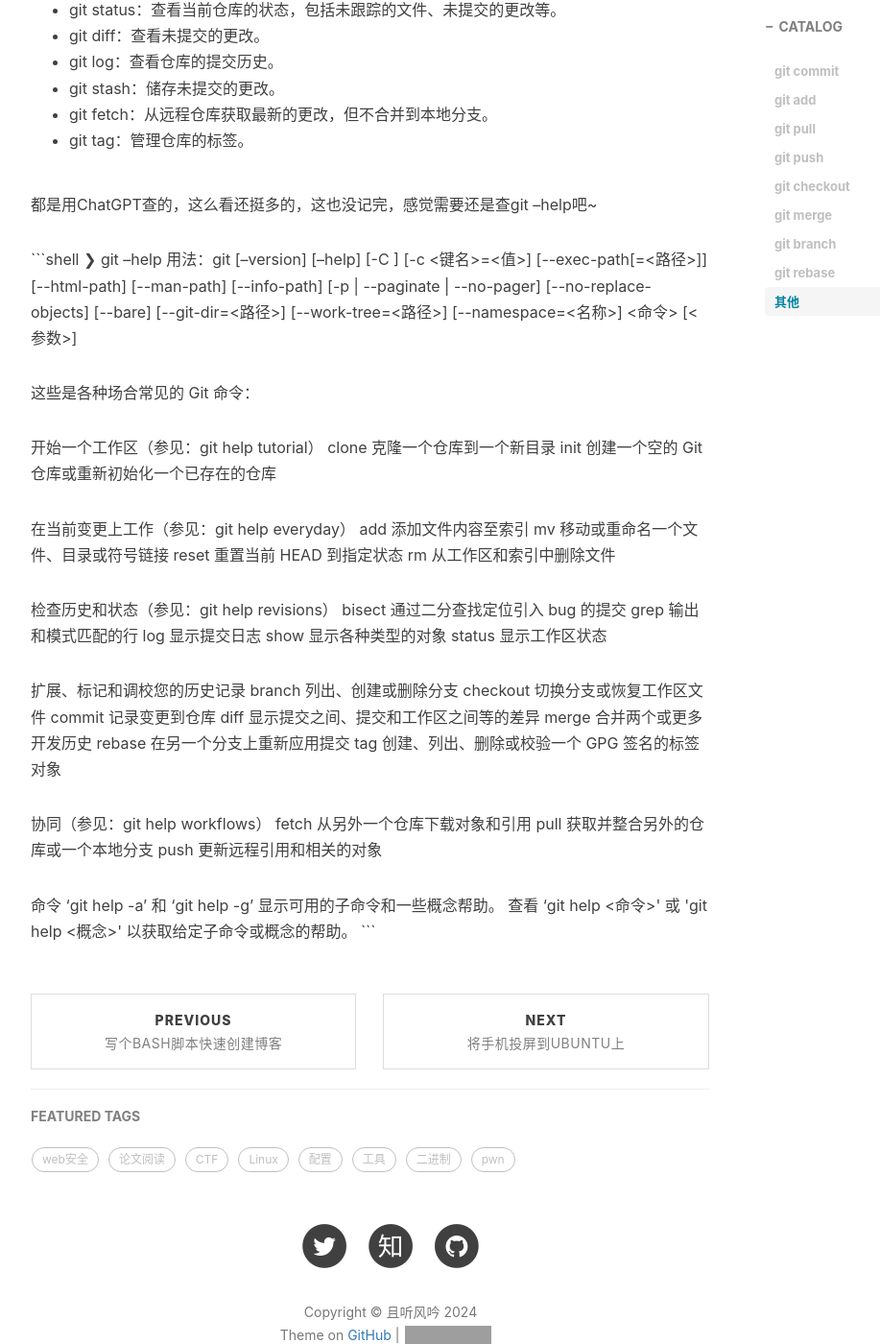
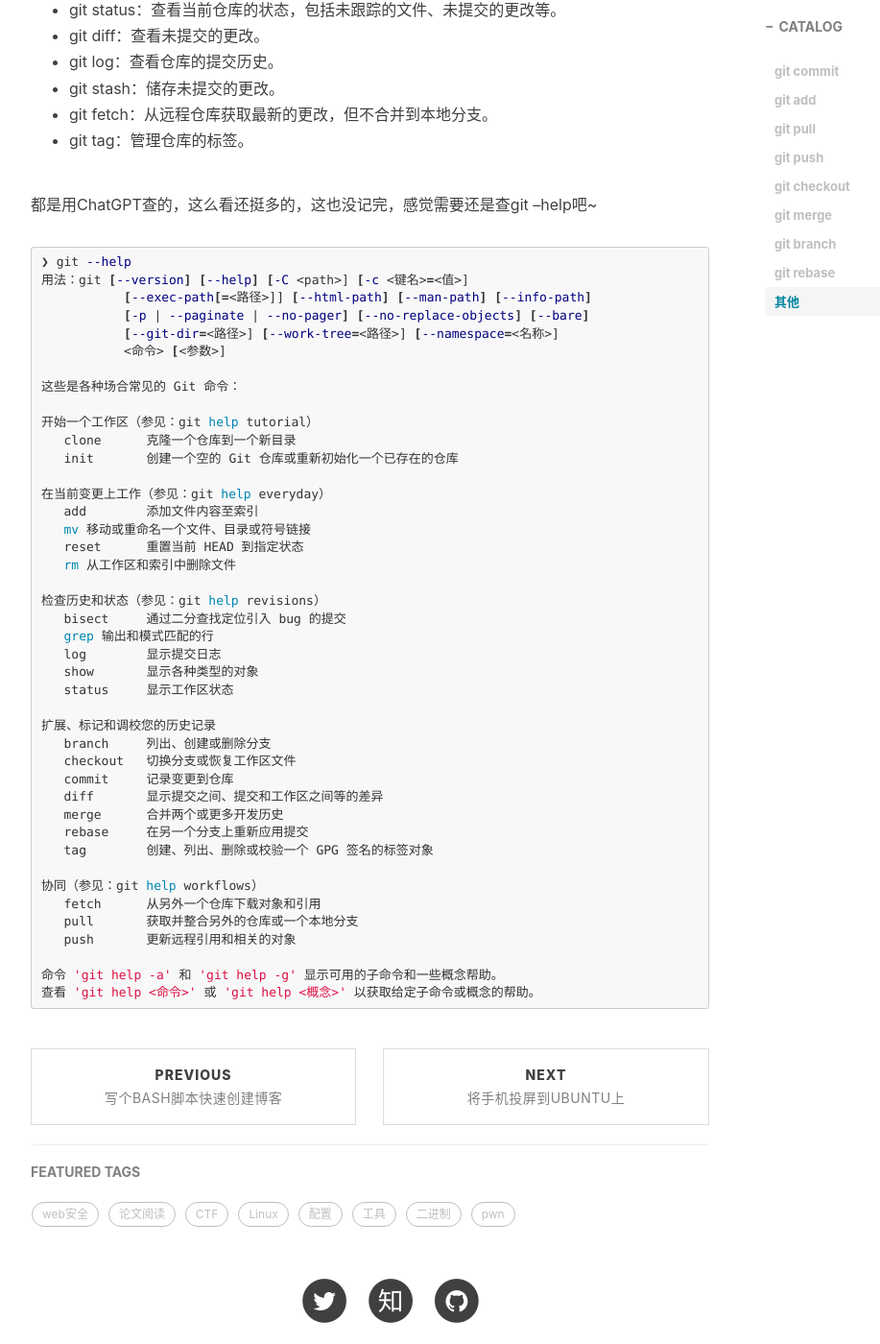
Before and after one commit to kody-black/oldblog, a Jekyll site: the page built from _posts/2023-01-06-git命令详记.md, in a window 1280 px wide and 1400 px high, scrolled down 4192 px. Shown: the whole window at 96% size, without its empty margins (233-1150 px from the left). Built offline with Jekyll 4.4.1, drawn with Linux system fonts in a browser that asks for light colours; nearby versions of some CDN libraries; comment, search, counter and statistics services are not loaded; part of the change alters nothing that is shown; grey boxes are pictures that could not be loaded.

Commit message:
确实没改

```diff
--- a/_config.yml
+++ b/_config.yml
@@ -52,7 +52,7 @@ plugins: [jekyll-paginate]
 markdown: kramdown
 highlighter: rouge
 kramdown:
-  input: Kramdown                            # use Github Flavored Markdown !important
+  input: GFM                            # use Github Flavored Markdown !important
 
 
 
```
